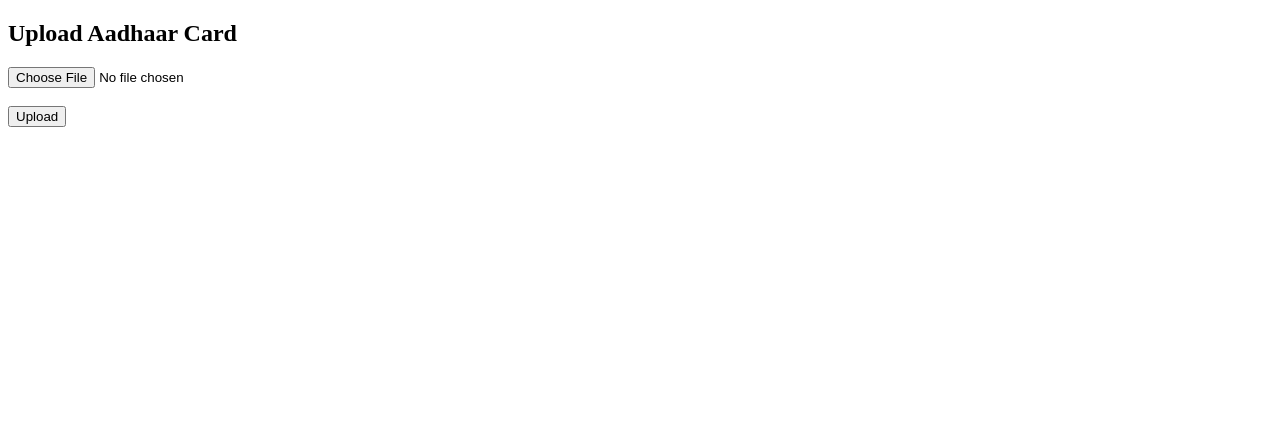
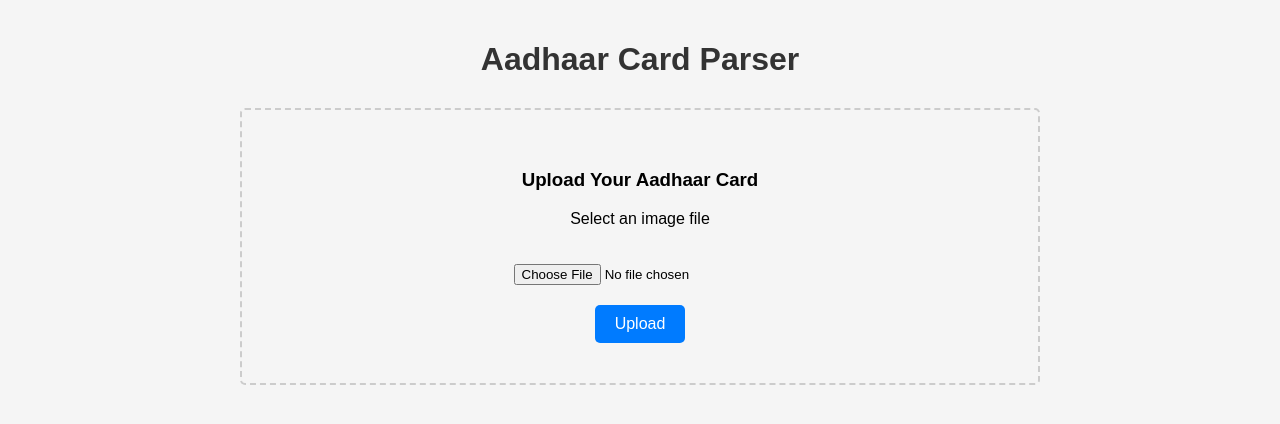
Before and after one commit to Theallkeeeymist/aadhaar-parser, a Django app: template aadhaar_backend/parser_app/templates/index.html in a window 1280 px wide. Shown: the top 424 px of the page. Run offline with Django 5.2, Linux system fonts and the light colour scheme; the template is opened without the code that fills it, so the values that code supplies are empty; parts of the project's set-up code (start-up, migrations or seed data) failed here and were passed over.

Commit message:
Updated front and backend channges

```diff
--- a/aadhaar_backend/parser_app/templates/index.html
+++ b/aadhaar_backend/parser_app/templates/index.html
@@ -3,32 +3,176 @@
 <head>
     <meta charset="UTF-8">
     <title>Aadhaar Parser</title>
+    <style>
+        body {
+            font-family: Arial, sans-serif;
+            max-width: 800px;
+            margin: 0 auto;
+            padding: 20px;
+            background-color: #f5f5f5;
+        }
+
+        .container {
+            background: white;
+            padding: 30px;
+            border-radius: 10px;
+            box-shadow: 0 2px 10px rgba(0,0,0,0.1);
+        }
+
+        h1 {
+            color: #333;
+            text-align: center;
+            margin-bottom: 30px;
+        }
+
+        .upload-section {
+            border: 2px dashed #ccc;
+            padding: 40px;
+            text-align: center;
+            margin-bottom: 20px;
+            border-radius: 5px;
+        }
+
+        input[type="file"] {
+            margin: 20px 0;
+        }
+
+        button {
+            background-color: #007bff;
+            color: white;
+            padding: 10px 20px;
+            border: none;
+            border-radius: 5px;
+            cursor: pointer;
+            font-size: 16px;
+        }
+
+        button:hover {
+            background-color: #0056b3;
+        }
+
+        .result {
+            margin-top: 30px;
+            padding: 20px;
+            background-color: #f8f9fa;
+            border-radius: 5px;
+            display: none; /* Hidden by default */
+        }
+
+        .error {
+            color: red;
+            margin-top: 10px;
+            display: none; /* Hidden by default */
+        }
+
+        .loading {
+            display: none; /* Hidden by default */
+            text-align: center;
+            margin-top: 20px;
+        }
+
+        /* Simple data display */
+        .data-item {
+            margin: 10px 0;
+            padding: 10px;
+            background: white;
+            border-left: 4px solid #007bff;
+        }
+
+        .data-label {
+            font-weight: bold;
+            color: #666;
+        }
+
+        .data-value {
+            margin-top: 5px;
+            font-size: 16px;
+        }
+    </style>
 </head>
 <body>
-    <h2> Upload Aadhaar Card </h2>
-    <input type="file" id="imageInput"><br><br>
-    <button onclick="uploadImage()">Upload</button>
-    <pre id="result"></pre>
+    <h1>Aadhaar Card Parser</h1>
+    <div class="upload-section">
+        <h3>Upload Your Aadhaar Card</h3>
+        <p>Select an image file</p>
+
+        <input type="file" id="fileInput"> <br>
+        <button onclick="uploadFile()">Upload</button>
+
+        <div class="error" id="errorMessage"></div>
+        <div class="loading" id="loadingMessage">Processing... This may take a few seconds.</div>
+    </div>
+
+    <div class="result" id="resultSection">
+        <h3>Parsed Information: </h3>
+        <div id="resultData"></div>
+    </div>
 
     <script>
-        function uploadImage(){
-            const input=document.getElementById('imageInput');
-            const file=input.files[0]
-            const formData=new FormData();
+        function uploadFile(){
+            var fileInput=document.getElementById('fileInput');
+
+            if(!fileInput.files[0]){
+                showError('Please select a file first!');
+                return;
+            }
+            var file=fileInput.files[0];
+            showLoading();
+
+            var formData = new FormData();
             formData.append('image', file);
 
             fetch('http://127.0.0.1:8000/api/upload/', {
-                method: 'POST',
-                body: formData
+                    method:'POST',
+                    body: formData
             })
-        .then(res=>res.json())
-        .then(data=> {
-                document.getElementById('result').textContent=JSON.stringify(data, null, 2);
-        })
-        .catch(err => {
-                document.getElementById('result').textContent='Error: '+ err;
-        });
-    }
+            .then(function(response){
+                return response.json();
+            })
+            .then(function(data){
+                hideLoading();
+                showResults(data);
+            })
+            .catch(function(error){
+                hideLoading();
+                showError('Error: '+error.message);
+            })
+        }
+        function showError(message){
+            document.getElementById('errorMessage').textContent=message;
+            document.getElementById('errorMessage').style.display='block';
+        }
+        function showLoading(){
+            document.getElementById('loadingMessage').style.display='block';
+            document.getElementById('errorMessage').style.display='none';
+            document.getElementById('resultSection').style.display='none';
+        }
+        function hideLoading(){
+            document.getElementById('loadingMessage').style.display='none';
+        }
+        function showResults(data){
+            var resultDiv=document.getElementById('resultData');
+            resultDiv.innerHTML=' ';
+
+            var fields=[
+                {key:'NAME', label: 'Name'},
+                {key:'AADHAAR_NUMBER', label: 'Aadhaar Number'},
+                {key:'DATE_OF_BIRTH', label: 'Date of Birth'},
+                {key:'GENDER', label: 'Gender'}
+            ];
+
+            for(var i=0; i<fields.length; i++){
+                var field=fields[i];
+                if (data[field.key]){
+                    var html='<div class="data-item">'+
+                             '<div class="data-label">'+ field.label + ':</div>' +
+                             '<div class="daa-value">'+ data[field.key] + '</div>' +
+                             '</div>';
+                    resultDiv.innerHTML+=html;
+                }
+            }
+            document.getElementById('resultSection').style.display='block';
+        }
     </script>
 </body>
 </html>
--- a/aadhaar_backend/parser_app/urls.py
+++ b/aadhaar_backend/parser_app/urls.py
@@ -1,7 +1,10 @@
 from django.urls import path
 from . import views
 from .views import upload_and_parse_image
+from django.views.generic import TemplateView
 
 urlpatterns=[
-    path("upload/", upload_and_parse_image, name='upload_and_parse_image'),
+    path('', views.home, name='home'),
+    path('parse/', views.parse_view, name='parse_view'),
+    path("api/upload/", upload_and_parse_image, name='upload_and_parse_image'),
 ]
--- a/scripts/test_img.py
+++ b/scripts/test_img.py
@@ -5,7 +5,7 @@ import re
 import matplotlib.pyplot as plt
 import os
 
-model=YOLO(r'C:\Users\sudha\PycharmProjects\document_parser\scripts\trained_model\best.pt')
+model=YOLO(r'C:\Users\sudha\PycharmProjects\document_parser\scripts\trained_model\aadhaar_detection_YOLOv8_model.pt')
 confidence_threshold=0.5
 image=r"C:\Users\sudha\PycharmProjects\document_parser\dataset\test\testimg2.png"
 output=r"C:\Users\sudha\PycharmProjects\document_parser\results\testimg1\predimg.jpg"
```
Also changed, not shown: aadhaar_backend/aadhaar_backend/settings.py (+6 -4 lines), aadhaar_backend/parser_app/utils.py (+30 -13 lines), aadhaar_backend/parser_app/views.py (+11 -2 lines), 3 other files.
